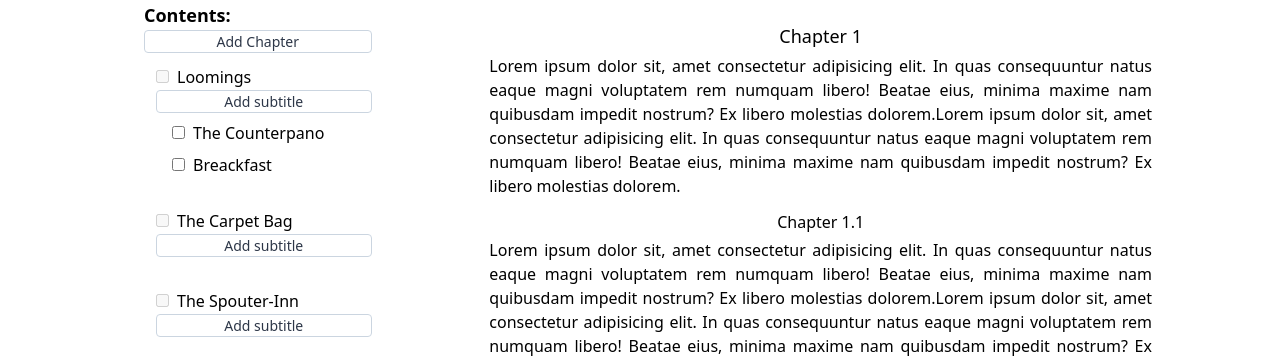
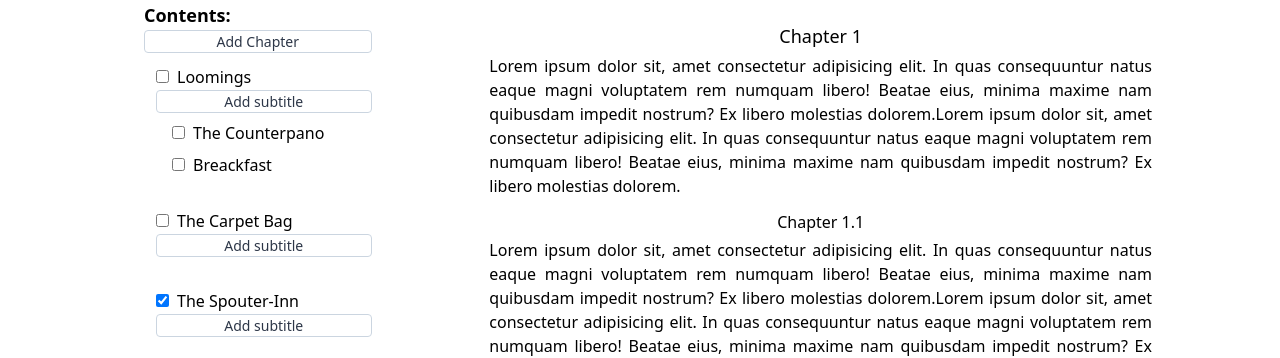
Before and after one commit to romka69/edit-book, a React (Create React App) app: page / in a window 1280 px wide. Shown: the part 153-511 px from the top of the page. Built offline with nearby package versions, Linux system fonts and the light colour scheme.

Commit message:
add one-way relation checkbox with completed chapter

```diff
--- a/src/components/EditBook/Contents/CheckboxChapter.js
+++ b/src/components/EditBook/Contents/CheckboxChapter.js
@@ -1,11 +1,12 @@
 import React from "react"
 
-const CheckboxChapter = ({ disabled = false }) => (
+const CheckboxChapter = ({ completed = false }) => (
   <input
     className="mr-2"
     type="checkbox"
-    disabled={disabled}
+    checked={completed}
   />
+
 )
 
 export default CheckboxChapter
--- a/src/components/EditBook/Contents/Contents.js
+++ b/src/components/EditBook/Contents/Contents.js
@@ -16,8 +16,7 @@ const Contents = ({ chapters }) => (
         chapters && chapters.map(chapter => (
           <Heading
             key={chapter.Id}
-            title={chapter.Title}
-            subtitles={chapter.Subtitles}
+            chapter={chapter}
           />
         ))
       }
--- a/src/components/EditBook/Contents/Heading.js
+++ b/src/components/EditBook/Contents/Heading.js
@@ -3,15 +3,17 @@ import React from "react"
 import CheckboxChapter from "./CheckboxChapter"
 import ButtonAddTitle from "./ButtonAddTitle"
 
-const Heading = ({ title, subtitles }) => (
+const Heading = ({ chapter: { Title, Subtitles, Completed }}) => (
   <Wrapper nameClass="ml-3 mt-3 mb-8 font-normal">
-    <CheckboxChapter disabled={true} />
-    {title}
+    <CheckboxChapter
+      completed={Completed}
+    />
+    {Title}
     <br/>
     <ButtonAddTitle>
       Add subtitle
     </ButtonAddTitle>
-    <Subtitles subtitles={subtitles} />
+    <SubtitlesBlock subtitles={Subtitles} />
   </Wrapper>
 )
 
@@ -30,16 +32,16 @@ const Wrapper = ({ children, nameClass }) => {
   )
 }
 
-const Subtitles = ({ subtitles }) => (
+const SubtitlesBlock = ({ subtitles }) => (
   <ul>
     {
-      subtitles.map(item => (
+      subtitles && subtitles.map(subtitle => (
         <Wrapper
           nameClass="mt-2 ml-4 font-light"
-          key={item.Id}
+          key={subtitle.Id}
         >
           <CheckboxChapter />
-          {item.Title}
+          {subtitle.Title}
         </Wrapper>
       ))
     }
```
